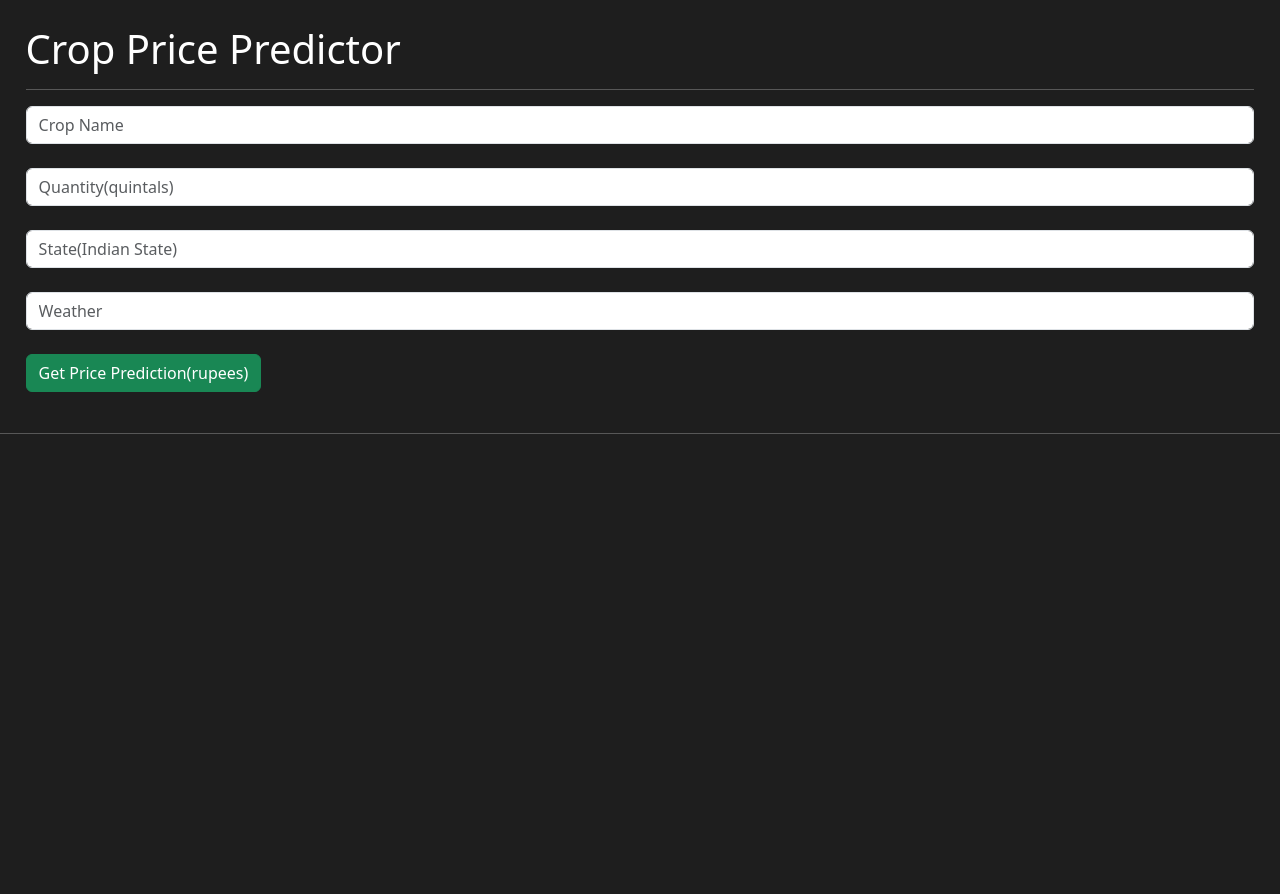
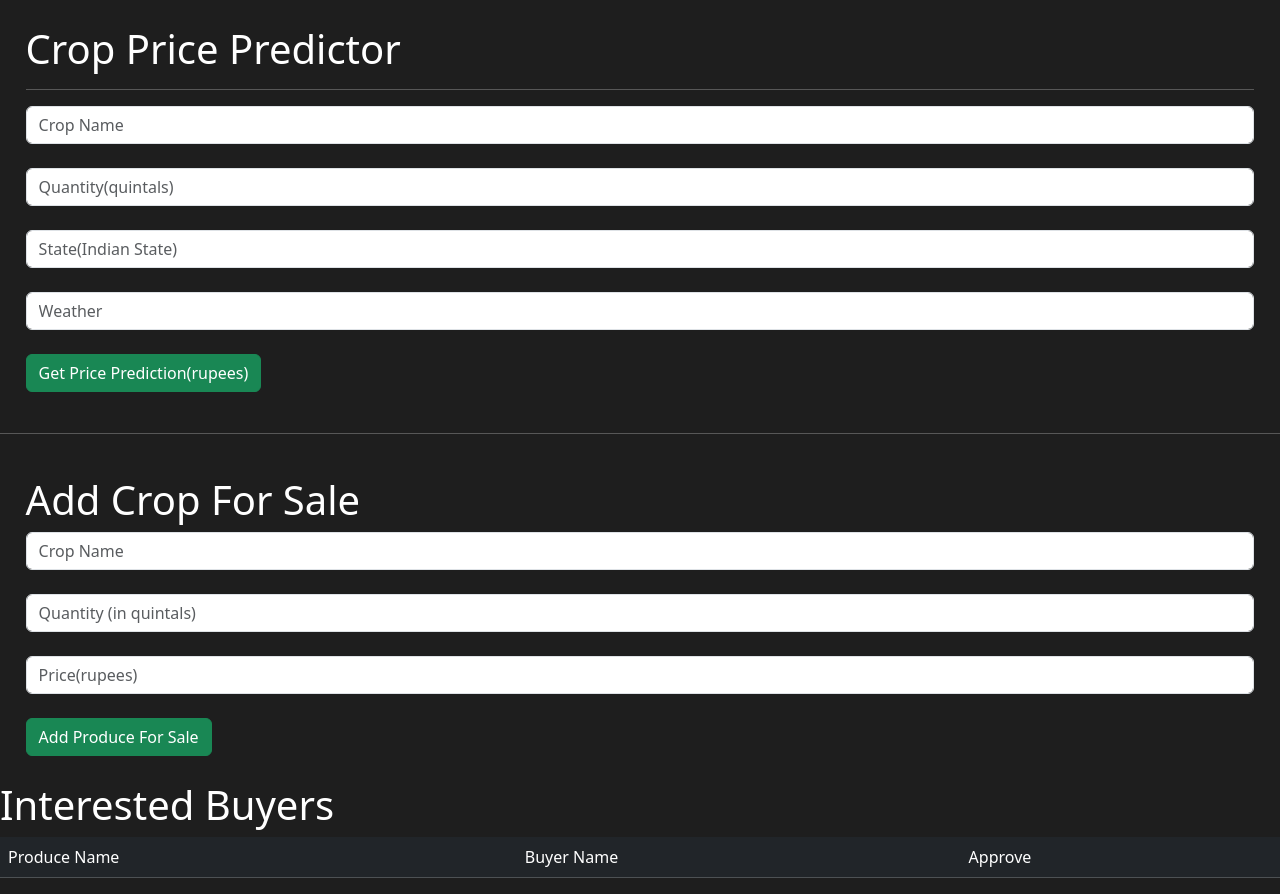
Before and after one commit to srisudarshanrg/hackblitz-project-team-nine, a Flask app: page /seller-marketplace in a window 1280 px wide. Shown: the part 57-951 px from the top of the page. Before the commit the page ends 491 px from the top, so only its background shows below. Run offline with Flask 3, Linux system fonts and the light colour scheme; a user stored in the database is signed in; some libraries are stand-ins or nearby versions.

Commit message:
completed

```diff
--- a/website/__init__.py
+++ b/website/__init__.py
@@ -5,6 +5,7 @@
 from flask_sqlalchemy import SQLAlchemy
 
 from .views import home
+
 
 db = SQLAlchemy()
 DB_NAMES = ["database.db"]
@@ -23,9 +24,11 @@
 
 def register_blueprints(app):
     from .auth import auth
+    from .routes import buyer
 
     app.register_blueprint(home, url_prefix="/")
     app.register_blueprint(auth, url_prefix="/")
+    app.register_blueprint(buyer, url_prefix="/")
 
 def create_login_manager(app):
     from .models import Buyer, Seller
--- a/website/templates/seller_marketplace.html
+++ b/website/templates/seller_marketplace.html
@@ -30,4 +30,45 @@
     </form>
 
     <hr>
+
+    <div class="add-produce" style="padding: 2%;">
+        <h1>Add Crop For Sale</h1>
+        <form method="post">
+            <input type="hidden" name="add_produce">
+            <input type="text" name="produce_name" id="produce_name" class="form-control" placeholder="Crop Name">
+            <br>
+            <input type="number" name="quantity" id="quantity" class="form-control" placeholder="Quantity (in quintals)">
+            <br>
+            <input type="number" name="price" id="price" class="form-control" placeholder="Price(rupees)">
+            <br>
+            <button type="submit" class="btn btn-success">Add Produce For Sale</button>
+        </form>
+    </div>
+
+    <div class="interest-buyers">
+        <h1>Interested Buyers</h1>
+        <table class="table table-dark table-striped table-hover">
+            <thead>
+                <tr>
+                    <td>Produce Name</td>
+                    <td>Buyer Name</td>
+                    <td>Approve</td>
+                </tr>
+            </thead>
+            <tbody>
+                {% for i in interested_buyers %}
+                    <tr>
+                        <td>{{i.produce_name}}</td>
+                        <td>{{i.buyer_name}}</td>
+                        <td>
+                            <form method="post">
+                                <input type="hidden" name="buy_produce_id" value="{{i.id}}">
+                                <button type="submit" class="btn btn-primary">Approve</button>
+                            </form>
+                        </td>
+                    </tr>
+                {% endfor %}
+            </tbody>
+        </table>
+    </div>
 {% endblock %}
--- a/website/views.py
+++ b/website/views.py
@@ -18,6 +18,26 @@
 @roles_required("seller")
 @login_required
 def seller_marketplace():
+    from .models import Produce, BuyProduce, Buyer
+    from . import db
+
+    sold_produces = Produce.query.filter_by().all()
+
+    interested_buyers = BuyProduce.query.filter_by(seller_id=current_user.id).all()
+
+    final_interested_buyers = []
+
+    for i in interested_buyers:
+        produce_name = Produce.query.filter_by(id=i.produce_id).first()
+        produce_name = produce_name.produce_name
+        buyer_name = Buyer.query.filter_by(id=i.buyer_id).first()
+        buyer_name = buyer_name.username
+        final_interested_buyers.append({
+            "id": i.produce_id,
+            "produce_name": produce_name,
+            "buyer_name": buyer_name
+        })
+
     if request.method == "POST":
         if "price_predictor" in request.form:
             crop_name = request.form.get("crop_name")
@@ -35,9 +55,22 @@
             )
             response = client.generate(model=model, prompt=prompt)
             print(response.response)
-            return render_template("seller_marketplace.html", user=current_user, roles=current_user.get_role(), response=response.response)
+            return render_template("seller_marketplace.html", user=current_user, roles=current_user.get_role(), response=response.response, sold_produces=sold_produces)
+        elif "add_produce" in request.form:
+            produce_name = request.form.get("produce_name")
+            quantity = int(request.form.get("quantity"))
+            price = int(request.form.get("price"))
+            new_produce = Produce(produce_name=produce_name, quantity=quantity, price=price, seller_id=current_user.id)
+            db.session.add(new_produce)
+            db.session.commit()
 
-    return render_template("seller_marketplace.html", user=current_user, role=current_user.get_role())
+        elif "buy_produce_id" in request.form:
+            id = int(request.form.get("buy_produce_id"))
+            row = BuyProduce.query.filter_by(produce_id=id).all()
+            for r in row:
+                db.session.delete(r)
+                db.session.commit()
+    return render_template("seller_marketplace.html", user=current_user, role=current_user.get_role(), interested_buyers=final_interested_buyers)
 
 @home.route("/logout")
 @login_required
```
Also changed, not shown: website/routes.py (+15 -3 lines), website/templates/buyer_marketplace.html (+10 -3 lines), instance/database.db.
